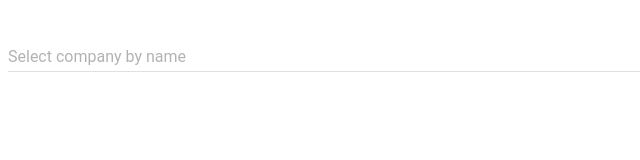
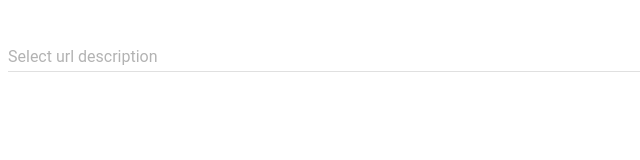
Before and after one commit to ikondrat/toolbar, a React app: page / in a window 1280 px wide. Shown: the top 160 px of the page, without its empty margins (0-640 px from the left). Built offline with nearby package versions, Linux system fonts and the light colour scheme.

Commit message:
add correct titles

```diff
--- a/src/components/Opener.tsx
+++ b/src/components/Opener.tsx
@@ -65,11 +65,11 @@ export default class Opener extends Component {
     return (
       <Layout>
         <AutoComplete
-          hintText="Select company"
+          hintText="Select url"
           dataSource={this.state.companies}
           onUpdateInput={this.handleUpdateInput}
           onNewRequest={this.handleSelection}
-          floatingLabelText="Select company by name"
+          floatingLabelText="Select url description"
           fullWidth={true}
           style={this.state.hasValue ? styleSearch : style}
         />
```
